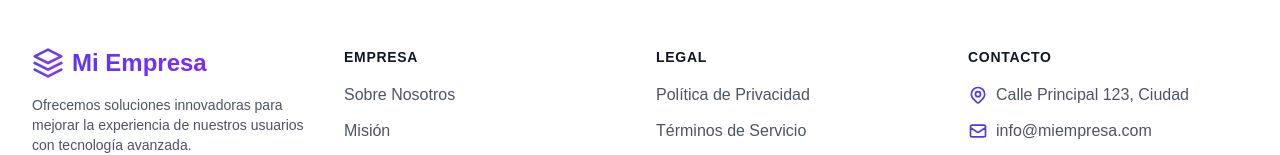
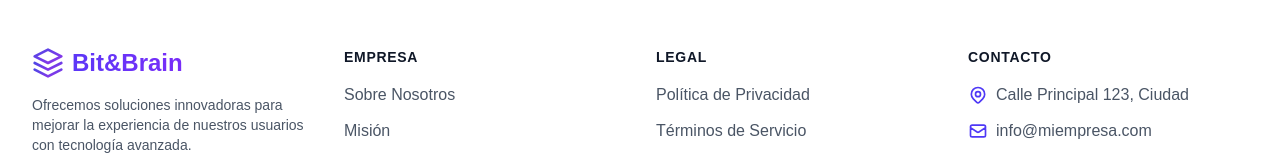
Before and after one commit to Aron1244/landing-page-n8n, a Next.js app: page / in a window 1280 px wide. Shown: the part 2848-3003 px from the top of the page. Built offline with nearby package versions, Linux system fonts and the light colour scheme.

Commit message:
update footer

```diff
--- a/src/components/Footer.tsx
+++ b/src/components/Footer.tsx
@@ -33,7 +33,7 @@ export default function Footer() {
                 <path d="M2 17l10 5 10-5" />
                 <path d="M2 12l10 5 10-5" />
               </svg>
-              <span>Mi Empresa</span>
+              <span>Bit&Brain</span>
             </Link>
             <p className="mt-4 text-gray-600 text-sm">
               Ofrecemos soluciones innovadoras para mejorar la experiencia de nuestros usuarios con tecnología avanzada.
```
